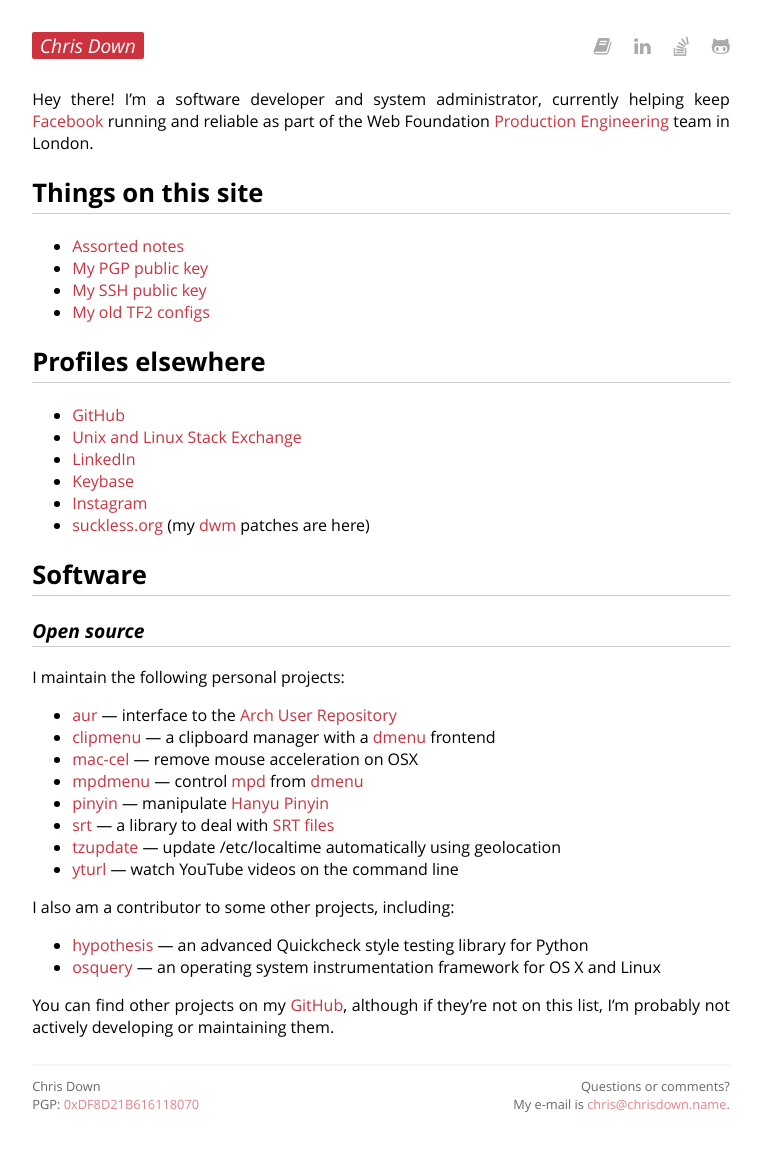
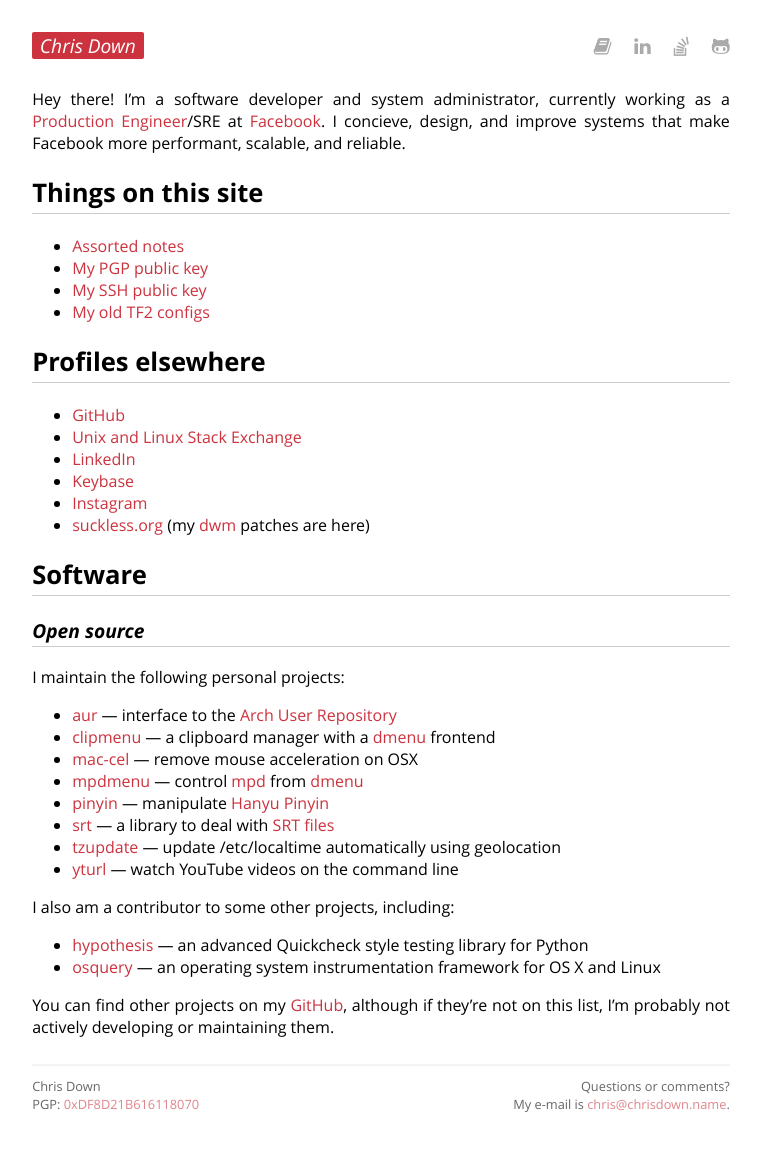
Before and after one commit to cdown/chrisdown.name, a Jekyll site: the page built from index.md, in a window 1280 px wide. Shown: the whole page, without its empty margins (259-1020 px from the left). Built offline with Jekyll 4.4.1, drawn with Linux system fonts in a browser that asks for light colours.

Commit message:
Tersify description

```diff
--- a/index.md
+++ b/index.md
@@ -2,18 +2,17 @@
 layout: default
 title: "Chris Down"
 description:
-    "Software developer and system administrator living in London, England,
-    currently helping keep Facebook running as part of the Web Foundation
-    Production Engineering team."
+    "Linux sysadmin and developer living in London, England, currently helping
+    Facebook scale to more than 1.7 billion users."
 ---
 
 
-Hey there! I'm a software developer and system administrator, currently helping
-keep [Facebook][] running and reliable as part of the Web Foundation [Production
-Engineering][] team in London.
+Hey there! I'm a software developer and system administrator, currently working
+as a [Production Engineer][]/SRE at [Facebook][]. I concieve, design, and
+improve systems that make Facebook more performant, scalable, and reliable.
 
 [Facebook]: https://www.facebook.com
-[Production Engineering]: https://www.quora.com/What-is-it-like-to-be-a-Production-Engineer-at-Facebook/answer/Larry-Schrof
+[Production Engineer]: https://www.quora.com/What-is-it-like-to-be-a-Production-Engineer-at-Facebook/answer/Larry-Schrof
 
 ## Things on this site
 
```
Also changed, not shown: robots.txt (added).
